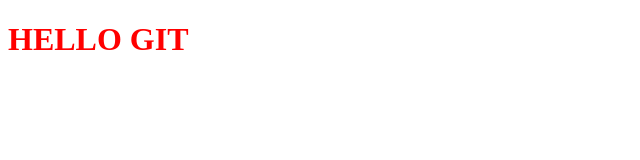
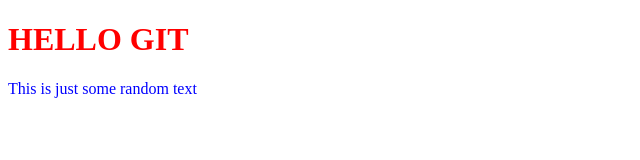
Before and after one commit to JeremiasB23/webProyect, a plain HTML site: page index.html in a window 1280 px wide. Shown: the whole page, without its empty margins (0-640 px from the left). Drawn offline with Linux system fonts and the light colour scheme.

Commit message:
Just a test change in html, and scss

```diff
--- a/index.html
+++ b/index.html
@@ -9,5 +9,6 @@
 </head>
 <body>
     <h1>HELLO GIT</h1>
+    <p>This is just some random text</p>
 </body>
 </html>
--- a/styles/style.scss
+++ b/styles/style.scss
@@ -1,3 +1,7 @@
 h1{
     color:red;
 }
+
+p{
+    color: blue;
+}
```
Also changed, not shown: styles/style.css, 1 other file.
